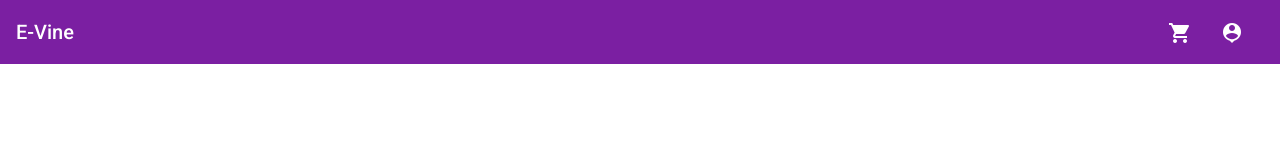
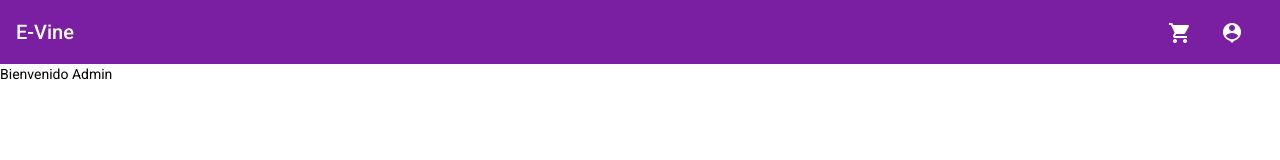
Before and after one commit to jayroivan/e-vine-frontend, an Angular app: page /dashboard in a window 1280 px wide. Shown: the top 160 px of the page. Built offline with nearby package versions, Linux system fonts and the light colour scheme; sample sign-in values are in the browser's storage.

Commit message:
Uso de roles

```diff
--- a/package.json
+++ b/package.json
@@ -20,6 +20,7 @@
     "@angular/platform-browser": "^14.2.0",
     "@angular/platform-browser-dynamic": "^14.2.0",
     "@angular/router": "^14.2.0",
+    "jwt-decode": "^3.1.2",
     "rxjs": "~7.5.0",
     "tslib": "^2.3.0",
     "zone.js": "~0.11.4"
--- a/src/app/components/dashboard/dashboard.component.html
+++ b/src/app/components/dashboard/dashboard.component.html
@@ -15,6 +15,7 @@
 
 <div class="container" *ngIf="isAuthenticated == true">
     <div class="row">
-
+        <div *ngIf="obtenerRol() === 'true'"><p>Bienvenido Admin</p></div>
+        <div *ngIf="obtenerRol() === 'false'"><p>Bienvenido user normal</p></div>
     </div>
 </div>
--- a/src/app/components/dashboard/dashboard.component.ts
+++ b/src/app/components/dashboard/dashboard.component.ts
@@ -1,5 +1,6 @@
 import { Component, OnInit } from '@angular/core';
 import { Router } from '@angular/router';
+import jwt_decode from 'jwt-decode';
 
 @Component({
   selector: 'app-dashboard',
@@ -18,6 +19,7 @@ export class DashboardComponent implements OnInit {
     this.ObtenerUsuario();
   }
 
+
   ObtenerUsuario(){
     let result = sessionStorage.getItem('isAuthorized')
     if(result){
@@ -26,6 +28,10 @@ export class DashboardComponent implements OnInit {
 
   }
 
+  obtenerRol(){
+    return sessionStorage.getItem('isAdmin')
+  }
+
   Logout(){
     sessionStorage.clear();
     this.router.navigate(['/logout']);
--- a/src/app/components/login/login.component.ts
+++ b/src/app/components/login/login.component.ts
@@ -5,6 +5,7 @@ import { MatSnackBar } from '@angular/material/snack-bar';
 import { Router } from '@angular/router';
 import { Usuario } from 'src/app/models/usuarios';
 import { UsuariosService } from 'src/app/services/usuarios.service';
+import jwt_decode from 'jwt-decode'
 
 @Component({
   selector: 'app-login',
@@ -43,6 +44,31 @@ export class LoginComponent implements OnInit {
   ngOnInit(): void {
   }
 
+  isAdmin(tokens: string){
+    interface decodeToken {
+      usuario: string;
+      id: string;
+      email: string;
+      telefono: number;
+      rol: string;
+      exp: number;
+      iat: number;
+
+    }
+    //let token = sessionStorage.getItem('token')!;
+    var decode = (jwt_decode<decodeToken>(tokens));
+    var rol = decode['rol']
+    console.log(rol)
+    this.usuarioService.getrol(rol, tokens).subscribe((res) =>{
+      if (res.nombre === 'admin') {
+        console.log(res.nombre)
+        sessionStorage.setItem("isAdmin", JSON.stringify(true))
+      } else {
+        sessionStorage.setItem("isAdmin", JSON.stringify(false))
+      }
+    })
+  }
+
   ingresar(){
     this.usuario = {
       email: this.accessForm.value.Email,
@@ -52,8 +78,9 @@ export class LoginComponent implements OnInit {
     this.usuarioService.login(this.usuario).subscribe((res) => {
       //console.log(res.access_token)
       if(res.access_token){
-        sessionStorage.setItem('token', JSON.stringify(res));
+        sessionStorage.setItem('token', JSON.stringify(res.access_token));
         sessionStorage.setItem('isAuthorized', JSON.stringify(true));
+        this.isAdmin(JSON.stringify(res.access_token));
         this.fakeloading();
       }else {
         this.error();
--- /dev/null
+++ b/src/app/models/rol.ts
@@ -0,0 +1,4 @@
+export interface Rol {
+    rolId?: string;
+    nombre?:string
+}
--- a/src/app/services/usuarios.service.ts
+++ b/src/app/services/usuarios.service.ts
@@ -1,7 +1,8 @@
-import { HttpClient } from '@angular/common/http';
+import { HttpClient, HttpHeaders } from '@angular/common/http';
 import { Injectable } from '@angular/core';
 import { Observable } from 'rxjs';
 import { environment } from 'src/environments/environment';
+import { Rol } from '../models/rol';
 import { Usuario } from '../models/usuarios';
 
 @Injectable({
@@ -22,4 +23,9 @@ export class UsuariosService {
   post(usuario: Usuario): Observable<Usuario>{
     return this.http.post<Usuario>(`${this.url}/usuario/crear`, usuario);
   }
+
+  getrol(id: string, tokens:string): Observable<Rol>{
+    const headers = new HttpHeaders().set('Authorization', `Bearer ${tokens.replace(/['"]+/g, '')}`);
+    return this.http.get<Rol>(`${this.url}/rol/buscaruno${id}`, {headers: headers})
+  }
 }
```
Also changed, not shown: 1 other file (tests, documents, lock files or other folders).
